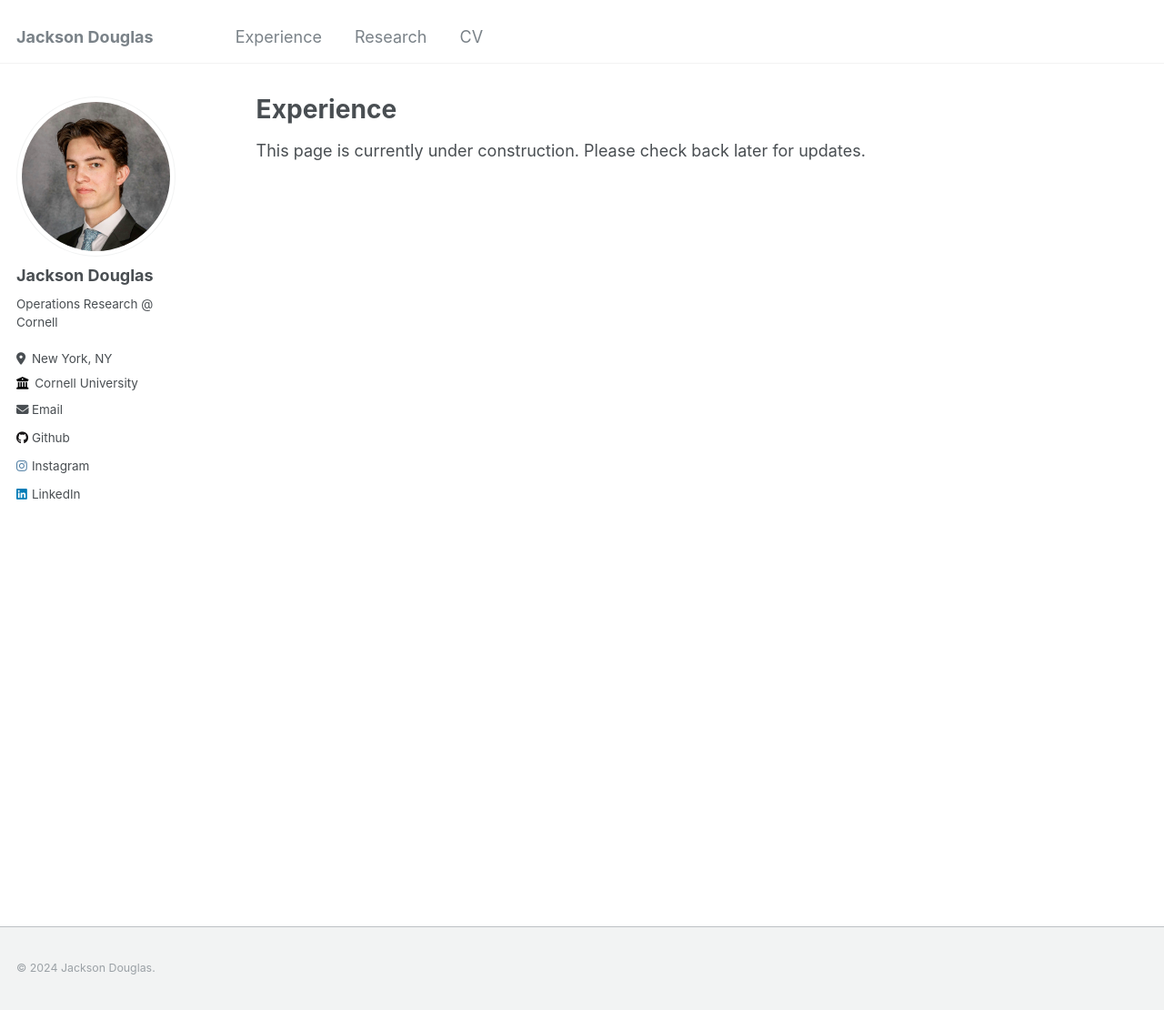
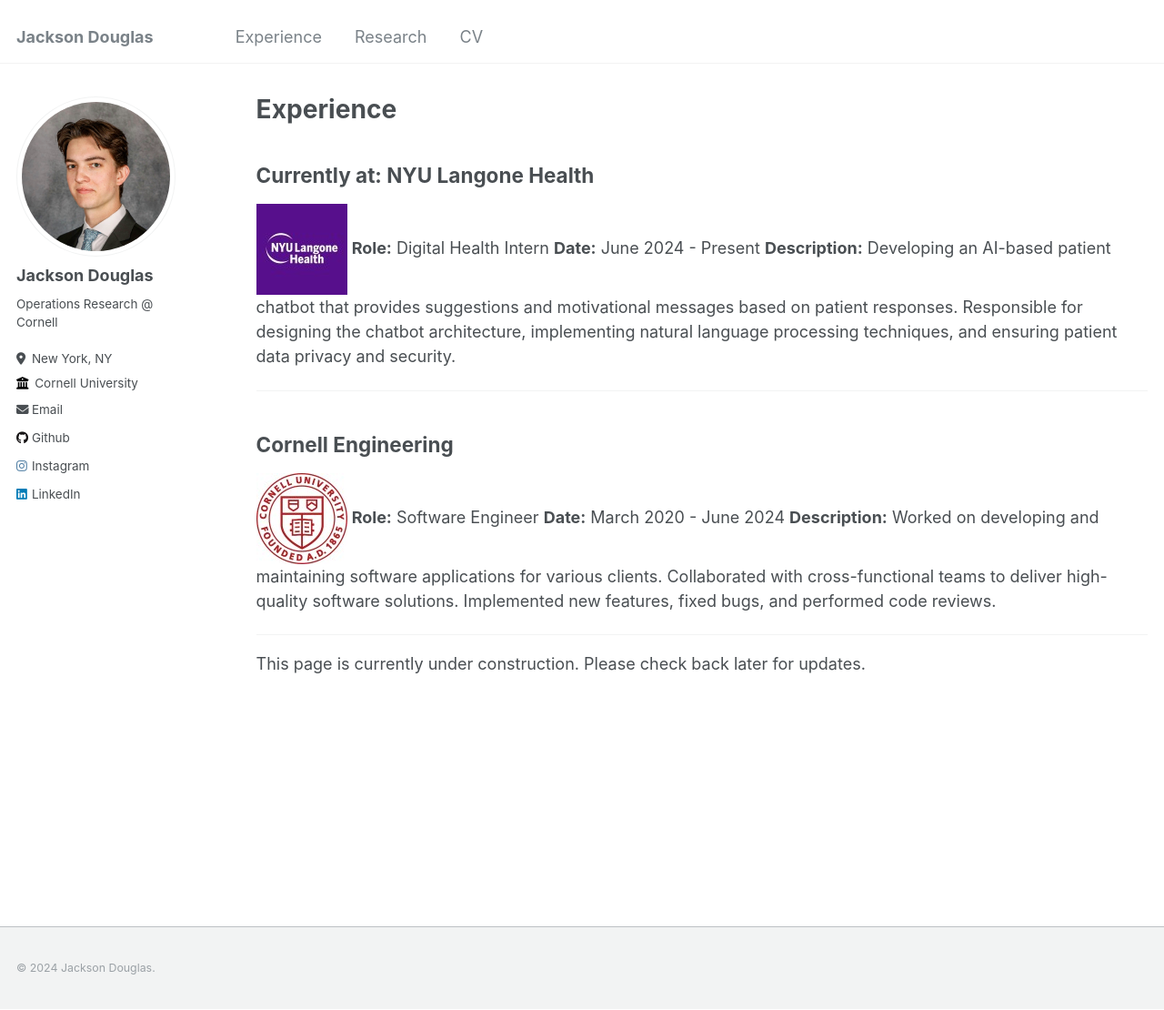
Before and after one commit to jacksonhdouglas/jacksonhdouglas.github.io, a Jekyll site: the page built from _pages/experience.md, in a window 1280 px wide and 1110 px high. Shown: the whole window at 91% size. Built offline with Jekyll 4.4.1, drawn with Linux system fonts in a browser that asks for light colours.

Commit message:
added experience

```diff
--- a/_pages/experience.md
+++ b/_pages/experience.md
@@ -5,5 +5,20 @@ permalink: /experience/
 author_profile: true
 ---
 
+## Currently at: NYU Langone Health
+![AI-Based Patient Chatbot](/images/nyulangonehealth_logo.jpg)
+**Role:** Digital Health Intern
+**Date:** June 2024 - Present
+**Description:** Developing an AI-based patient chatbot that provides suggestions and motivational messages based on patient responses. Responsible for designing the chatbot architecture, implementing natural language processing techniques, and ensuring patient data privacy and security.
+
+---
+
+## Cornell Engineering
+![XYZ Tech](/images/cornell_logo.jpg)
+**Role:** Software Engineer
+**Date:** March 2020 - June 2024
+**Description:** Worked on developing and maintaining software applications for various clients. Collaborated with cross-functional teams to deliver high-quality software solutions. Implemented new features, fixed bugs, and performed code reviews.
+
+---
 
 This page is currently under construction.  Please check back later for updates.
```
Also changed, not shown: images/research.md (added, +9 -0 lines), images/cornell_logo.jpg (added), images/nyulangonehealth_logo.jpg (added).
